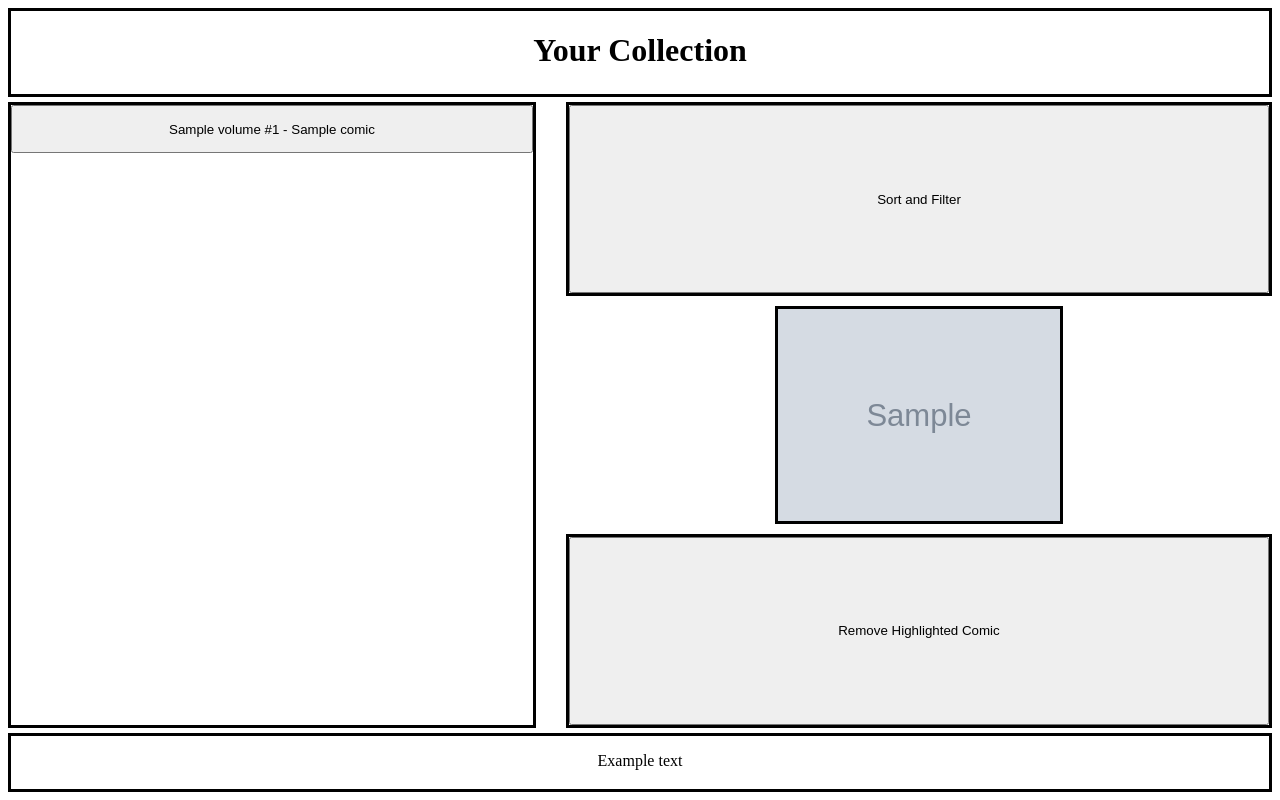
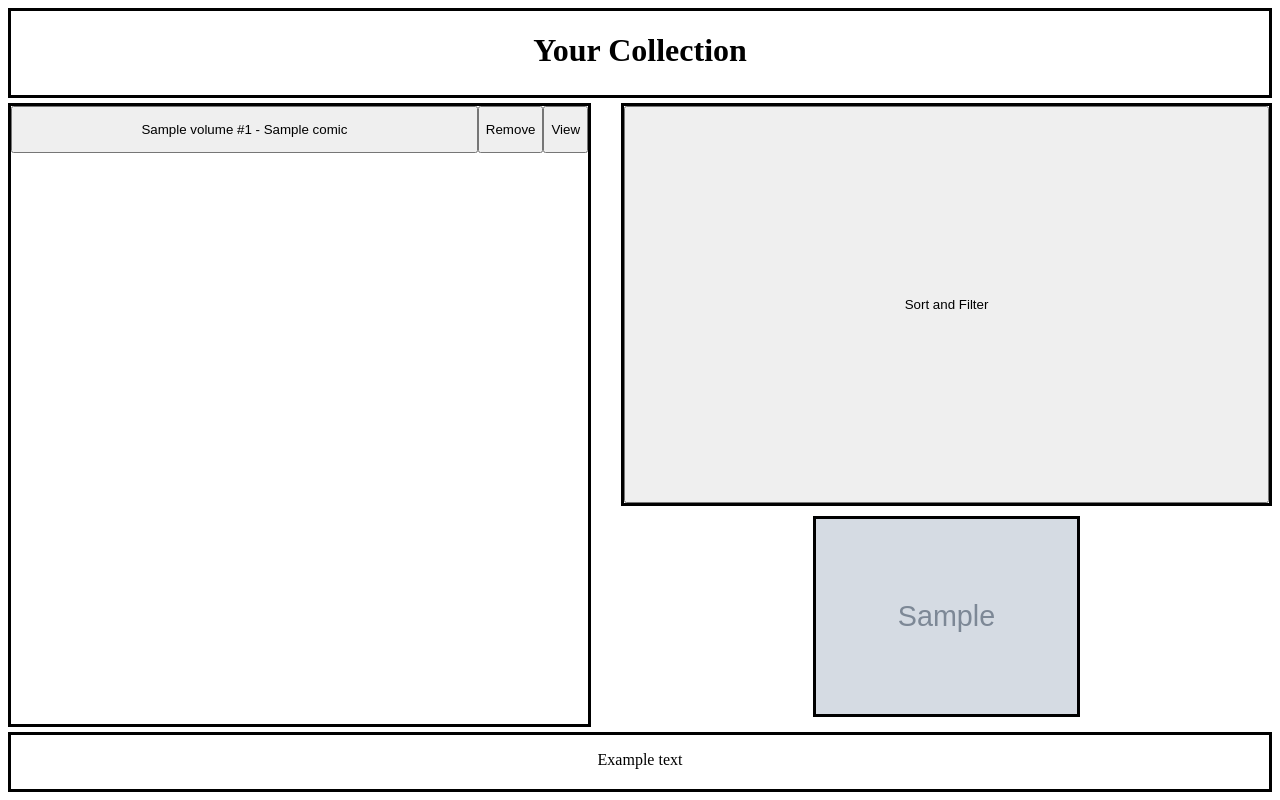
Before and after one commit to Alcor2814/AWT_Coursework, a Python web app: template templates/collection.html in a window 1280 px wide. Run offline with Jinja, Linux system fonts and the light colour scheme; the template is opened without the code that fills it: most values are stand-ins (such as "Sample title", 1, 10 or a date in 2020); grey boxes marked "Sample" are stand-in pictures.

Commit message:
Added removing and viewing specific comics from collection

```diff
--- a/static/css/collection.css
+++ b/static/css/collection.css
@@ -24,17 +24,26 @@
 	max-width:40%;
 	height:auto;
 	margin-bottom:10px;
-	display:block;
 	margin-right:auto;
 	margin-left:auto;
-	color:black;
-	text-decoration:none;
 }
-#remove{
-	border-style:solid;
-	flex-grow:1;
-}
+
 .btn{
 	width:100%;
 	height:100%;
 }
+
+.display_comics{
+	margin-bottom:5px;
+	display:flex;
+	flex-direction:row;
+}
+
+.previewButton{
+	flex-grow:5;
+}
+
+.formButton{
+	flex-grow:1;
+	height:100%;
+}
--- a/static/scripts/collection.js
+++ b/static/scripts/collection.js
@@ -1,6 +1,5 @@
 function previewComic(comicImage){
 	img = document.getElementById("preview");
 	img.src = comicImage;
-
 	return 0;
 }
--- a/templates/collection.html
+++ b/templates/collection.html
@@ -4,7 +4,7 @@
 	<link rel="stylesheet" href="{{ url_for('static', filename='css/collection.css') }}">
 	<script src="{{url_for('static', filename='scripts/collection.js')}}"></script>
 </head>
-<body onload="previewComic('{{collection[0]['image']['small_url']}}')">
+<body onload='previewComic("{{collection[0]['image']['small_url']}}")'>
 <div class="overall">
 	<div class="title">
 		<h1> Your Collection </h1>
@@ -20,9 +20,15 @@
 					{% if comic['name'] != "None" %}
 						{% set name = name ~ " - " ~ comic['name'] %}
 					{% endif %}
-					<button onclick="previewComic('{{comic['image']['small_url']}}')" class="btn">
+					<button onclick="previewComic('{{comic['image']['small_url']}}')" class="previewButton">
 						<p>{{name}}</p>
 					</button>
+					<a class="buttonHolder" href="{{url_for('remove_from_collection', comicId = comic['id'])}}">
+						<button class="formButton">Remove</button>
+					</a>
+					<a class="buttonHolder" href="{{url_for('specific_book', comic = comic)}}">
+						<button class="formButton">View</button>
+					</a>
 				</div>
 			{% endfor %}
 		</div>
@@ -30,12 +36,7 @@
 			<div id="sort_filter">
 				<button class="btn">Sort and Filter</button>
 			</div>
-			<a id="comicPreview" href="">
-				<img id="preview" src="">
-			</a>
-			<div id="remove">
-				<button class="btn">Remove Highlighted Comic</button>
-			</div>
+			<img id="preview" src="">
 		</div>
 	</div>
 	<div class="information">
--- a/templates/specific_book.html
+++ b/templates/specific_book.html
@@ -9,7 +9,7 @@
 		{% if comic['issue_number'] is not none %}
 			{% set name = name ~ " #" ~ comic['issue_number'] %}
 		{% endif %}
-		{% if comic['name'] is not none %}
+		{% if comic['name'] is not none and comic['name'] != "None" %}
 			{% set name = name ~ " - " ~ comic['name'] %}
 		{% endif %}
 		<h1>{{name}}</h1>
```
Also changed, not shown: main.py (+12 -0 lines), var/database.db.
